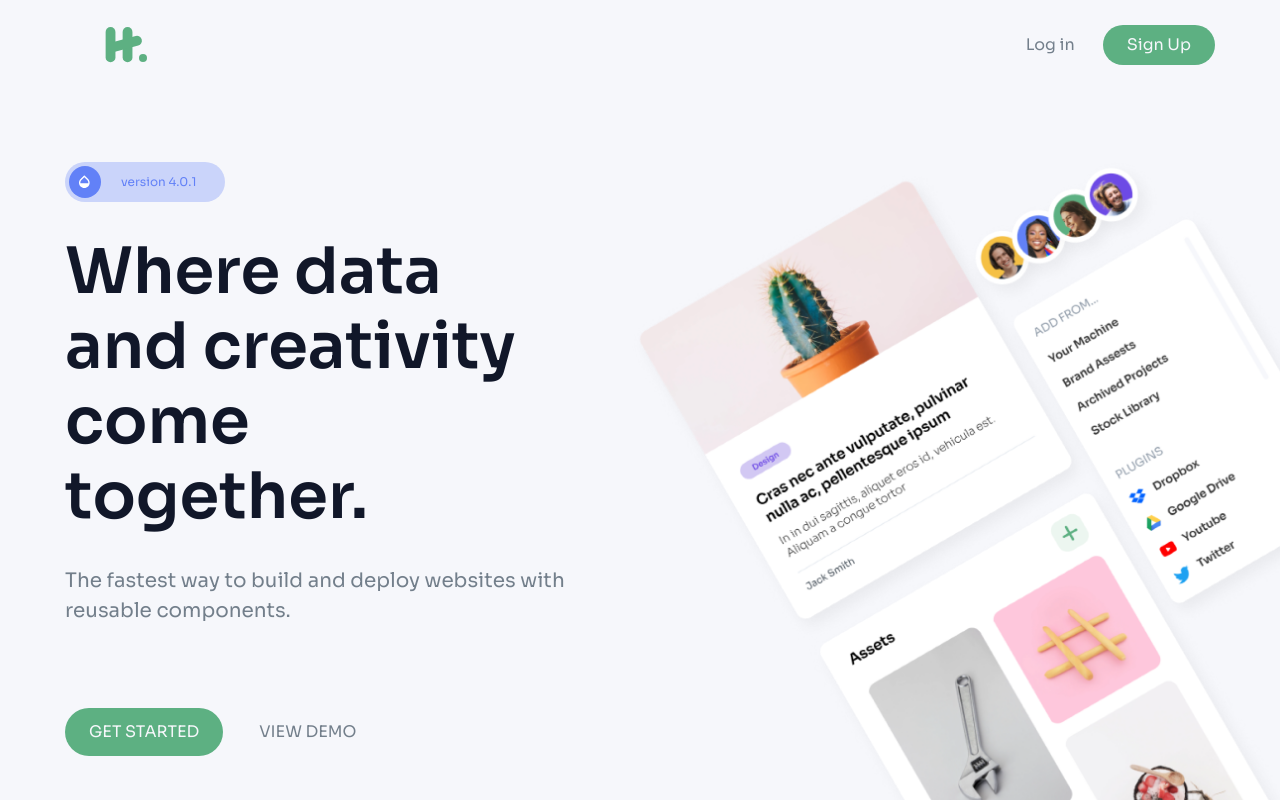
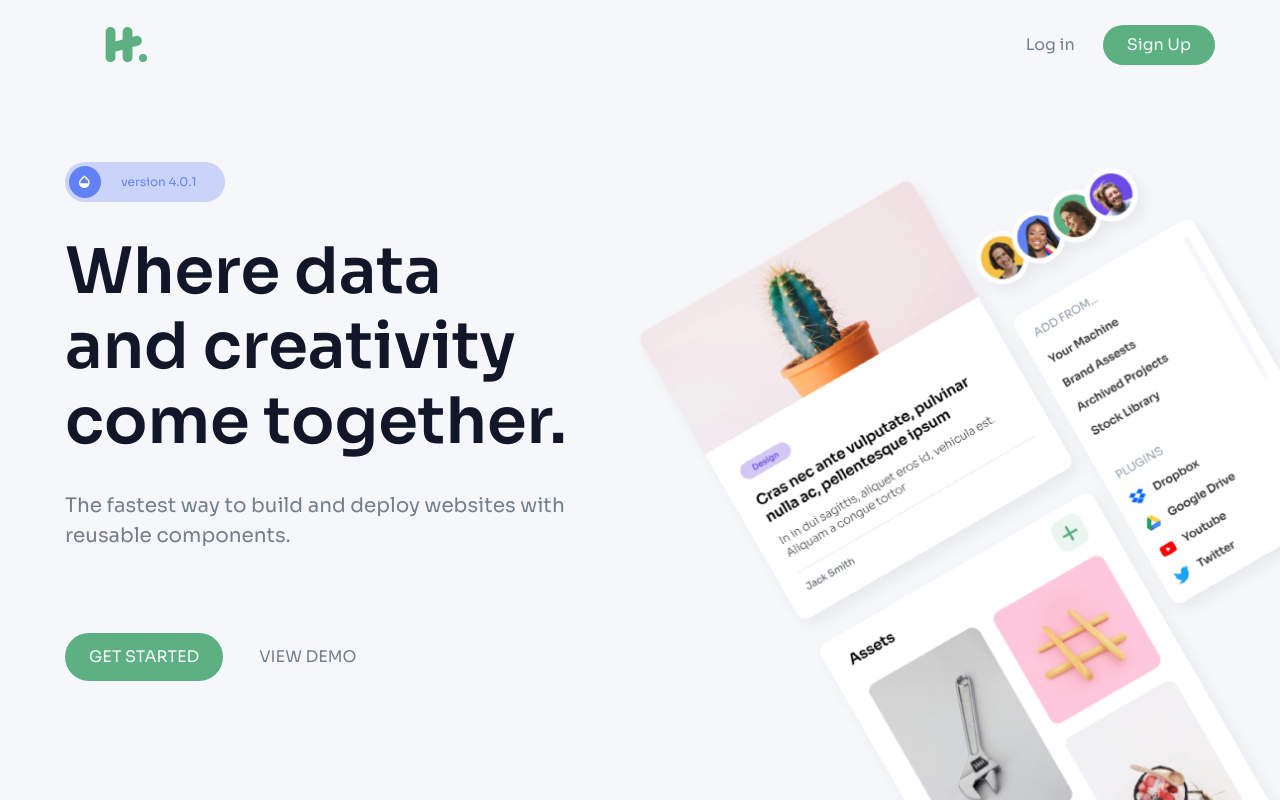
Before and after one commit to EdiedRamos/devchallenges, a Next.js app: page /advanced-homepage in a window 1280 px wide. Shown: the top 800 px of the page. Built offline with nearby package versions, Linux system fonts and the light colour scheme.

Commit message:
feat: update styles

```diff
--- a/src/app/advanced-homepage/page.tsx
+++ b/src/app/advanced-homepage/page.tsx
@@ -18,7 +18,7 @@ export default function AdvancedHomepage() {
       <div className="bg-none lg:bg-ah-background bg-no-repeat bg-rightx mt-[96px] bg-[length:650px_auto] bg-[right_-6rem]">
         <Container>
           <Version />
-          <h2 className="text-cs-64 text-sh-black max-w-[500px] mt-8 leading-[75px] font-bold">
+          <h2 className="text-cs-64 text-sh-black max-w-[510px] mt-8 leading-[75px] font-bold">
             Where data and creativity come together.
           </h2>
           <p className="mt-8 text-ah-gray max-w-[550px] text-cs-20">
```
